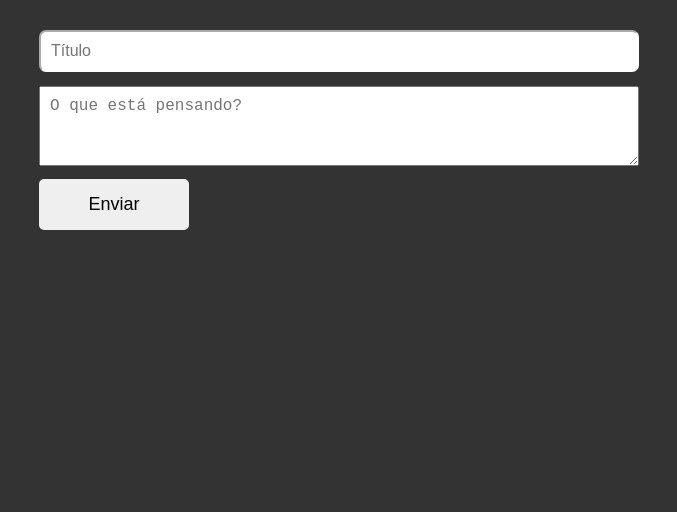
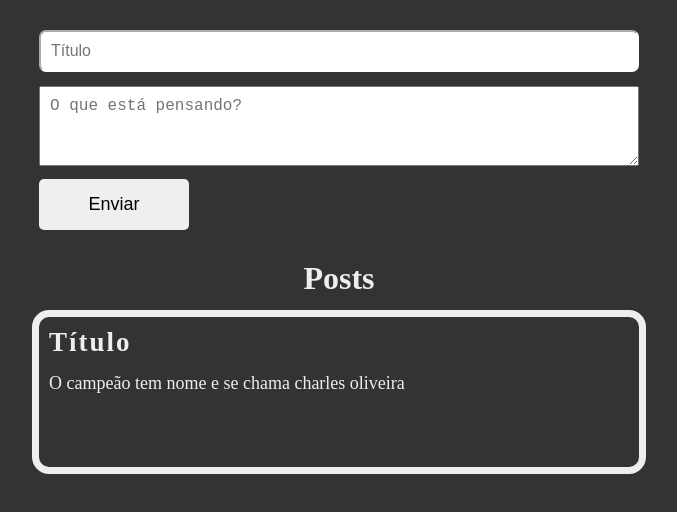
Before and after one commit to FelipePinha/PostsControlApp, a React (Vite) app: page / in a window 1280 px wide. Shown: the top 512 px of the page, without its empty margins (301-978 px from the left). Built offline with nearby package versions, Linux system fonts and the light colour scheme.

Commit message:
added base post

```diff
--- a/index.html
+++ b/index.html
@@ -4,7 +4,7 @@
     <meta charset="UTF-8" />
     <link rel="icon" type="image/svg+xml" href="/vite.svg" />
     <meta name="viewport" content="width=device-width, initial-scale=1.0" />
-    <title>Vite + React</title>
+    <title>Posts control</title>
   </head>
   <body>
     <div id="root"></div>
--- a/src/components/App/App.jsx
+++ b/src/components/App/App.jsx
@@ -1,11 +1,16 @@
 import React from "react";
 import { Wrapper } from "./App.styles";
 import { Form } from "../Form/Form";
+import { Post } from "../Post/Post";
 
 export const App = () => {
   return(
     <Wrapper>
       <Form />
+
+      <h1>Posts</h1>
+
+      <Post />
     </Wrapper>
   )
 }
--- a/src/components/App/App.styles.js
+++ b/src/components/App/App.styles.js
@@ -7,4 +7,9 @@ export const Wrapper = styled.div`
     display: flex;
     flex-direction: column;
     align-items: center;
+
+    h1 {
+        color: #eee;
+        margin-top: 30px;
+    }
 `
--- /dev/null
+++ b/src/components/Post/Post.jsx
@@ -0,0 +1,12 @@
+import React from "react";
+import { Wrapper } from "./Post.styles";
+
+export const Post = () => {
+    return (
+        <Wrapper>
+            <h2>Título</h2>
+
+            <span>O campeão tem nome e se chama charles oliveira</span>
+        </Wrapper>
+    )
+}
--- /dev/null
+++ b/src/components/Post/Post.styles.js
@@ -0,0 +1,25 @@
+import styled from "styled-components";
+
+export const Wrapper = styled.div`
+    width: 600px;
+    min-width: 300px;
+    height: 150px;
+
+    margin-top: 20px;
+
+    box-shadow: 0 0 0 7px #eee;
+    border-radius: 10px;
+    color: #eee;
+
+    padding: 10px;
+
+    display: flex;
+    flex-direction: column;
+    row-gap: 15px;
+
+    font-size: 18px;
+
+    h2 {
+        letter-spacing: 2px;
+    }
+`
```
